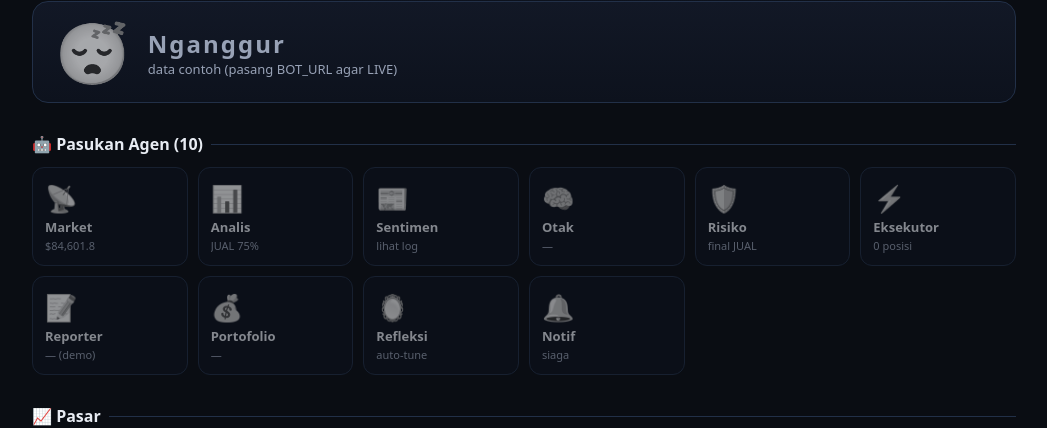
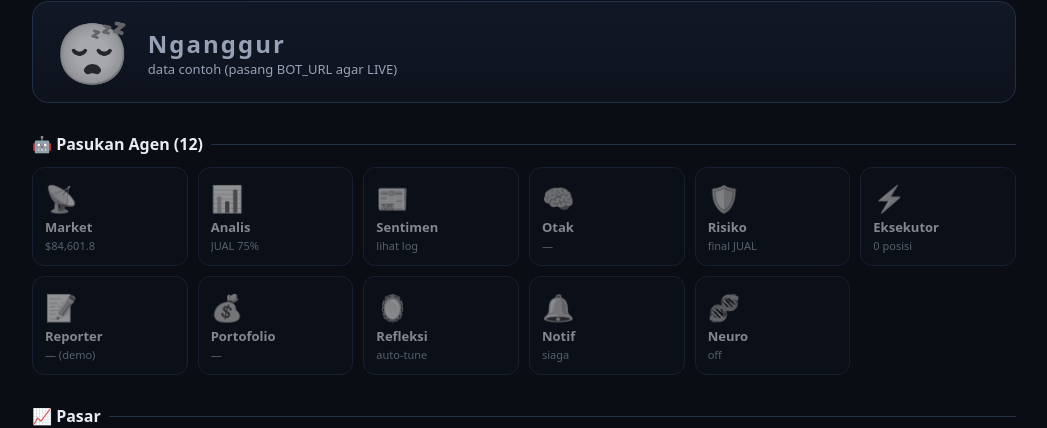
Before and after one commit to aris2151/office-monitor, a Next.js app: page / in a window 1280 px wide. Shown: the part 94-522 px from the top of the page, without its empty margins (116-1163 px from the left). Built offline with nearby package versions, Linux system fonts and the light colour scheme.

Commit message:
trending coingecko + kartu neuro di web

```diff
--- a/app/page.tsx
+++ b/app/page.tsx
@@ -28,6 +28,7 @@ const KARAKTER: AgenInfo[] = [
   { id: "portofolio", emoji: "💰", nama: "Portofolio", peran: "Ekuitas global", info: (d) => d.portofolio?.ekuitas ? `Rp ${Number(d.portofolio.ekuitas).toLocaleString("id-ID")}` : "—" },
   { id: "refleksi", emoji: "🪞", nama: "Refleksi", peran: "Belajar tiap 5 siklus", info: () => "auto-tune" },
   { id: "notif", emoji: "🔔", nama: "Notif", peran: "Telegram BUKA/TUTUP", info: () => "siaga" },
+  { id: "neuro", emoji: "🧬", nama: "Neuro", peran: "Pandangan kedua (berbayar)", info: (d) => (d.simbol[0] as any)?.neuro?.status ?? "off" },
 ];
 
 function umurDetik(waktu?: string): number | null {
@@ -104,7 +105,7 @@ export default function Page() {
         </div>
       </section>
 
-      <h3>🤖 Pasukan Agen (10)</h3>
+      <h3>🤖 Pasukan Agen (12)</h3>
       <div className="agens">{KARAKTER.map((a) => (
         <div key={a.id} className={`agen ${tugas ? "on" : ""}`} title={a.peran}>
           <span className="aemoji">{a.emoji}</span>
@@ -117,6 +118,9 @@ export default function Page() {
       {d?.simbol?.[0]?.gecko ? (
         <div className="sub" style={{ marginBottom: 10 }}>
           🌍 Dominasi BTC {d.simbol[0].gecko.btc_dom}% • Kapitalisasi global 24h {d.simbol[0].gecko.mcap_chg24}% (CoinGecko)
+          {(d.simbol[0].gecko.trending ?? []).length > 0 ? (
+            <> • 🔥 Trending: {(d.simbol[0].gecko.trending ?? []).join(" ")}</>
+          ) : null}
         </div>
       ) : null}
       <div className="grid">
```
